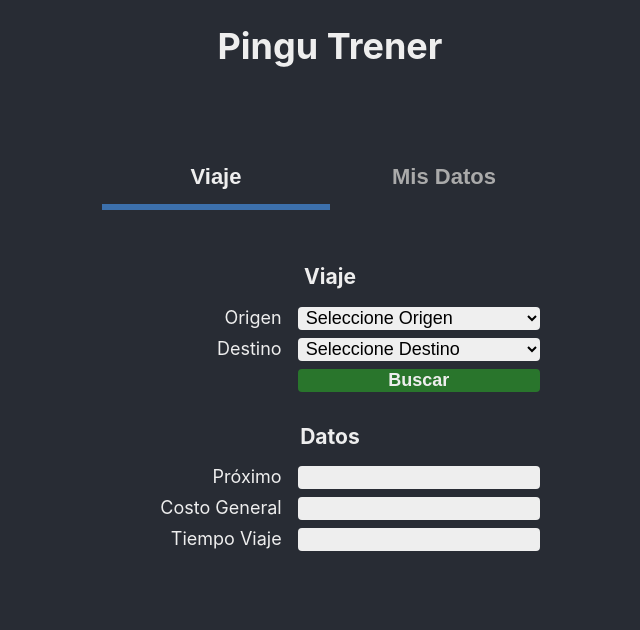
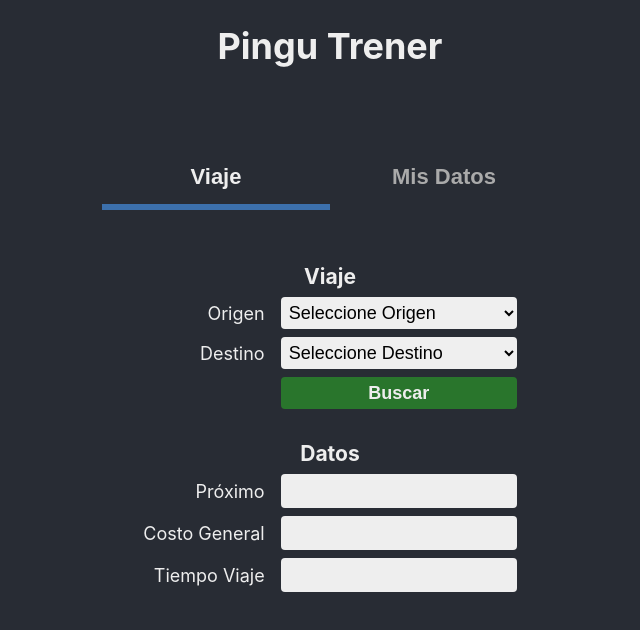
Before and after one commit to pinguinosod/pingu-trener, a React (Create React App) app: page / in a window 1280 px wide. Shown: the top 630 px of the page, without its empty margins (310-950 px from the left). Built offline with nearby package versions, Linux system fonts and the light colour scheme.

Commit message:
UI Enhancements

```diff
--- a/src/App.css
+++ b/src/App.css
@@ -24,4 +24,5 @@
 main {
   padding: 16px;
   margin: 4vmin auto 0 auto;
+  max-width: 440px;
 }
--- a/src/components/Input.css
+++ b/src/components/Input.css
@@ -1,9 +1,9 @@
 .travel-input {
   display: grid;
-  grid-template-columns: 2fr 3fr;
-  grid-template-rows: 3fr 2fr 2fr 2fr;
+  grid-template-columns: auto calc(140px + 12vmin);
   column-gap: 16px;
   row-gap: 8px;
+  align-items: center;
 }
 
 .travel-input > *:first-child {
@@ -25,6 +25,8 @@
   cursor: pointer;
   border: none;
   padding-left: 4px;
+  max-width: 240px;
+  height: 32px;
 }
 
 .travel-input > button {
@@ -37,6 +39,8 @@
   color: #eee;
   font-weight: bold;
   cursor: pointer;
+  max-width: 240px;
+  height: 32px;
 }
 
 .travel-input.hidden {
--- a/src/components/Result.css
+++ b/src/components/Result.css
@@ -1,9 +1,9 @@
 .travel-result {
   display: grid;
-  grid-template-columns: 2fr 3fr;
-  grid-template-rows: 3fr 2fr 2fr 2fr;
+  grid-template-columns: auto calc(140px + 12vmin);
   column-gap: 16px;
   row-gap: 8px;
+  align-items: center;
   margin-top: 32px;
 }
 
@@ -26,6 +26,8 @@
   border: none;
   padding-left: 8px;
   background-color: #eee;
+  max-width: 230px;
+  height: 32px;
 }
 
 .travel-result.hidden {
--- a/src/components/UserConfiguration.css
+++ b/src/components/UserConfiguration.css
@@ -1,9 +1,9 @@
 .user-configuration {
   display: grid;
-  grid-template-columns: 2fr 3fr;
-  grid-template-rows: 3fr 2fr;
+  grid-template-columns: auto calc(140px + 12vmin);
   column-gap: 16px;
   row-gap: 8px;
+  align-items: center;
 }
 
 .user-configuration > *:first-child {
@@ -25,6 +25,8 @@
   cursor: pointer;
   border: none;
   padding-left: 4px;
+  max-width: 240px;
+  height: 32px;
 }
 
 .user-configuration.hidden {
--- a/src/data/profiles.json
+++ b/src/data/profiles.json
@@ -13,6 +13,6 @@
   },
   {
     "codigo": 3,
-    "tipo": "Minusválido"
+    "tipo": "Persona con Discapacidad"
   }
 ]
```
Also changed, not shown: 1 other file (tests, documents, lock files or other folders).
